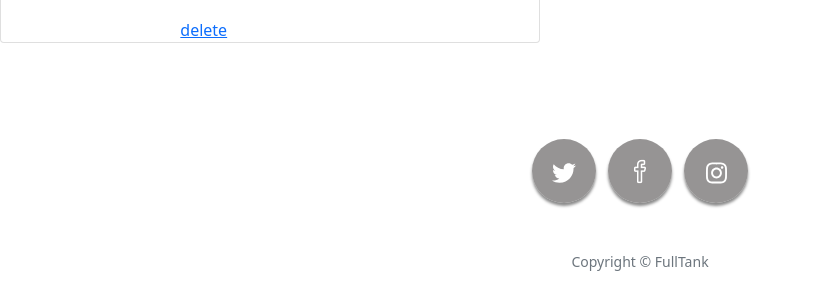
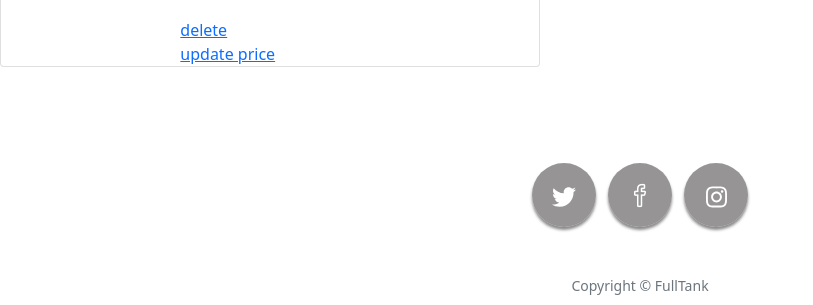
Before and after one commit to jenniferdinh1997/fullTank, a Django app: template fulltank_app/templates/stations/detail.html in a window 1280 px wide. Shown: the part 245-550 px from the top of the page, without its empty margins (0-813 px from the left). Run offline with Django 4.2, Linux system fonts and the light colour scheme; the template is opened without the code that fills it, so the values that code supplies are empty; some libraries are stand-ins or nearby versions.

Commit message:
adding price update function

```diff
--- a/fulltank_app/templates/stations/detail.html
+++ b/fulltank_app/templates/stations/detail.html
@@ -30,6 +30,7 @@
         {% endif %}
       </div>
       <div><a href="{% url 'stations_delete' station.id %}">delete</a></div>
+      <div><a href=" {% url 'price_update' station.id %} ">update price</a></div>
     </div>
   </div>
 </div>
--- a/fulltank_app/urls.py
+++ b/fulltank_app/urls.py
@@ -8,4 +8,5 @@ urlpatterns = [
     path('stations/create/', views.StationCreate.as_view(), name='stations_create'),
     path('stations/<int:pk>/delete/', views.StationDelete.as_view(), name='stations_delete'),
     path('stations/<int:station_id>/', views.stations_detail, name='detail'),
+    path('stations/<int:pk>/update/', views.PriceUpdate.as_view(), name='price_update'),
 ]
```
Also changed, not shown: fulltank_app/views.py (+8 -3 lines).
